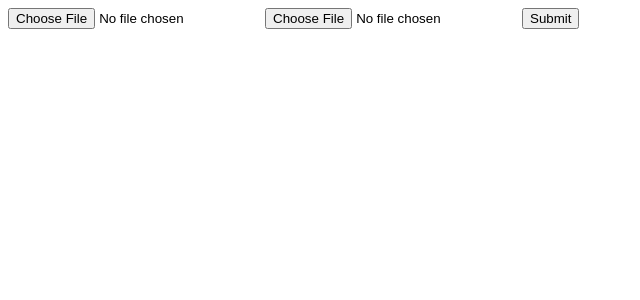
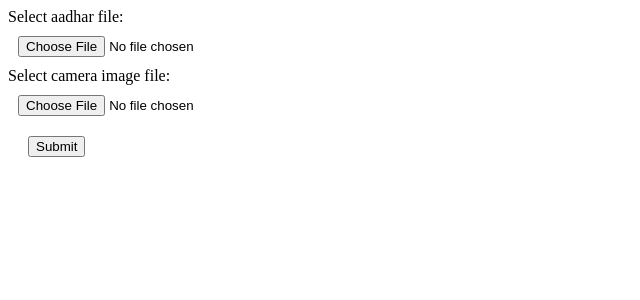
Before and after one commit to SandeepGund18/2imagekyc, a Flask app: page /upload in a window 1280 px wide. Shown: the top 300 px of the page, without its empty margins (0-640 px from the left). Run offline with Flask 3, Linux system fonts and the light colour scheme.

Commit message:
new html

```diff
--- a/templates/upload.html
+++ b/templates/upload.html
@@ -2,9 +2,12 @@
 <body>
     <form action="http://localhost:8080/kyc" method="POST"
           enctype="multipart/form-data">
-        <input type="file" name="aadhar" />
-        <input type="file" name="image" />
-        <input type="submit" />
+        <label for="aadhar">Select aadhar file:</label>
+        <input type="file" name="aadhar" style="display:block;margin:10px" />
+        <label for="image">Select camera image file:</label>
+        <input type="file" name="image" style="display: block; margin: 10px" />
+
+        <input type="submit" style="display: block; margin: 20px" />
     </form>
 </body>
 </html>
```
